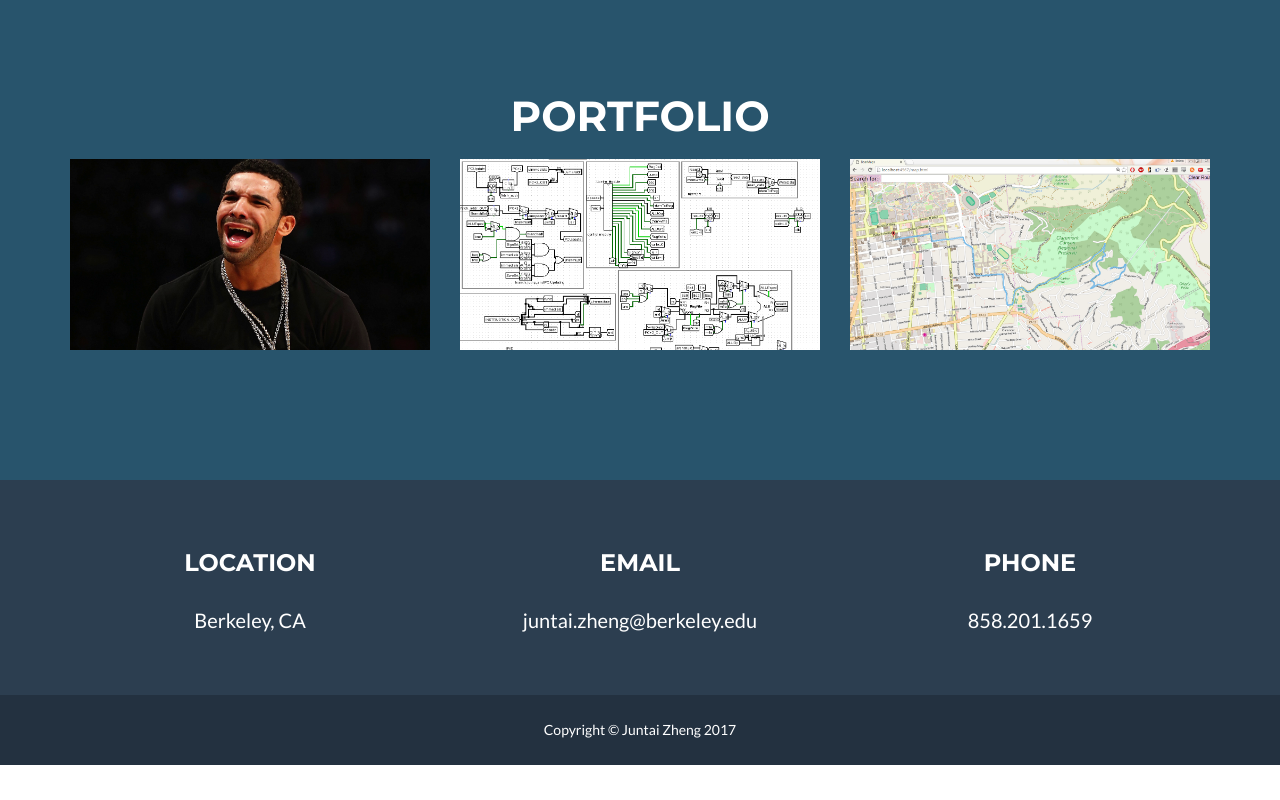
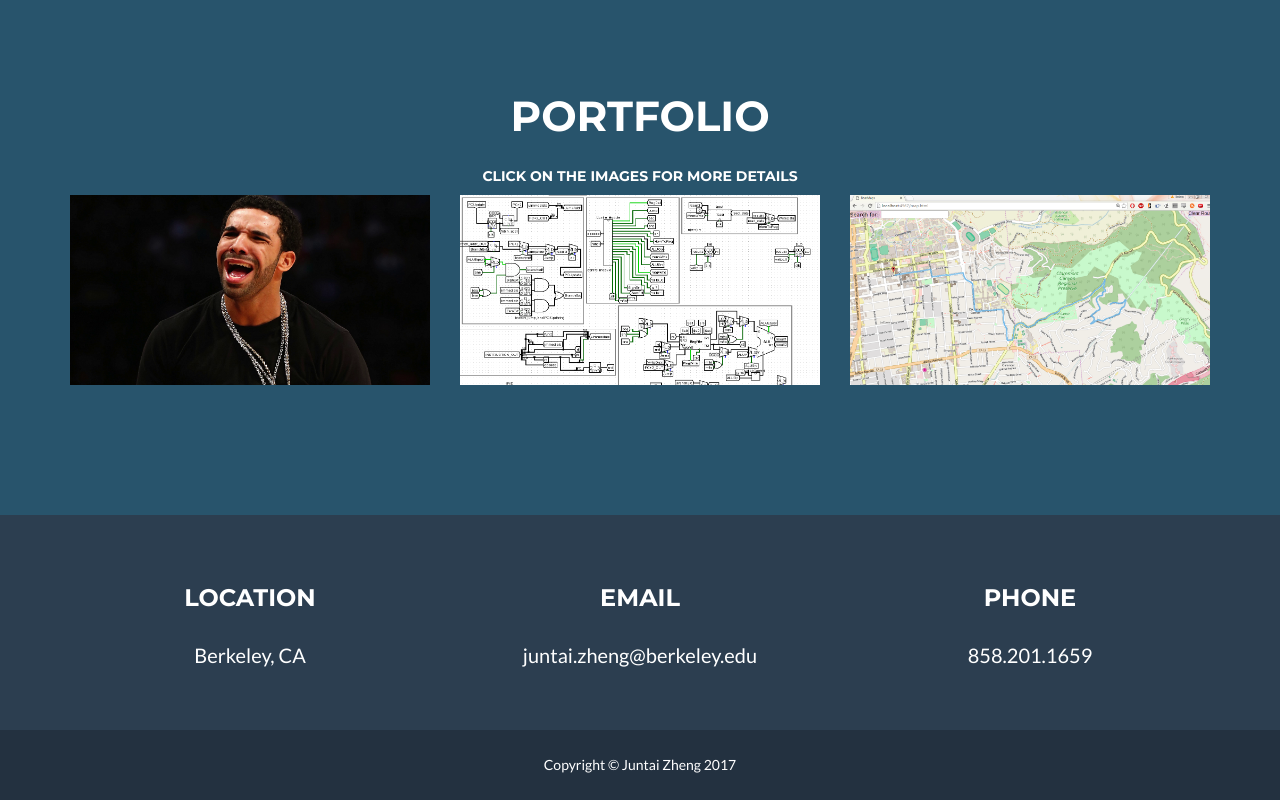
Before and after one commit to juntaizheng/juntaizheng.github.io, a website: page index.html in a window 1280 px wide. Shown: the part 1264-2064 px from the top of the page. Before the commit the page ends 2029 px from the top, so only its background shows below. Drawn offline with nearby package versions, Linux system fonts and the light colour scheme.

Commit message:
edited portfolio tagline

```diff
--- a/index.html
+++ b/index.html
@@ -126,6 +126,7 @@
                 <div class="col-lg-12 text-center">
                     <h2>Portfolio</h2>
                     <br>
+                    <h5>Click on the images for more details</h5>
                 </div>
             </div>
             <div class="row">
```
